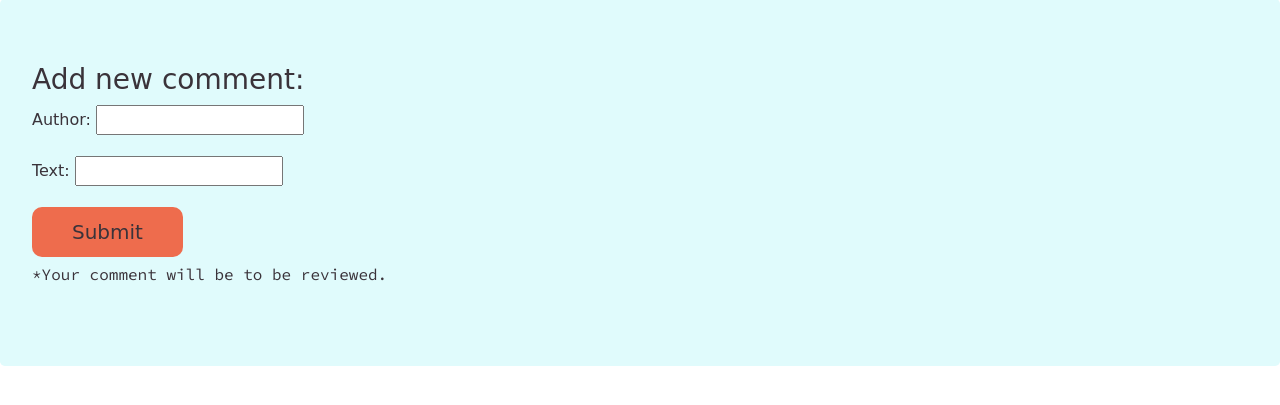
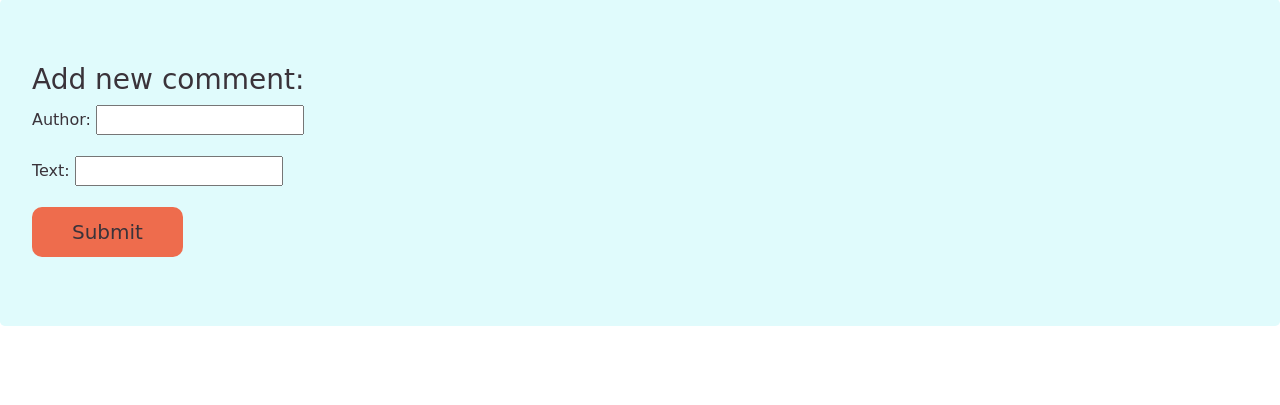
Before and after one commit to Joks84/cndjangoproject, a Django app: template cn_app/templates/cn_app/comment.html in a window 1280 px wide. Shown: the part 93-498 px from the top of the page. Run offline with Django 3.2, Linux system fonts and the light colour scheme; the template is opened without the code that fills it: values that come from a table or form of the project are taken from there, others are empty; some libraries are stand-ins or nearby versions; some web fonts are replaced.

Commit message:
Updated template

```diff
--- a/cn_app/templates/cn_app/comment.html
+++ b/cn_app/templates/cn_app/comment.html
@@ -9,7 +9,7 @@
     {{form.as_p}}
     <button type="submit" style="font-family: 'Baloo Bhai', cursive; border-radius: 10px; background-color:#EE6C4D; color: #3A333A; border:none; font-size:20px; padding:10px 40px; margin-bottom:5px;">Submit</button>
   </form>
-  <p style = "font-family:'Source Code Pro',monospace;color:#3A333A">*Your comment will be to be reviewed.</p>
+
 </div>
 
 {% endblock content %}
```
